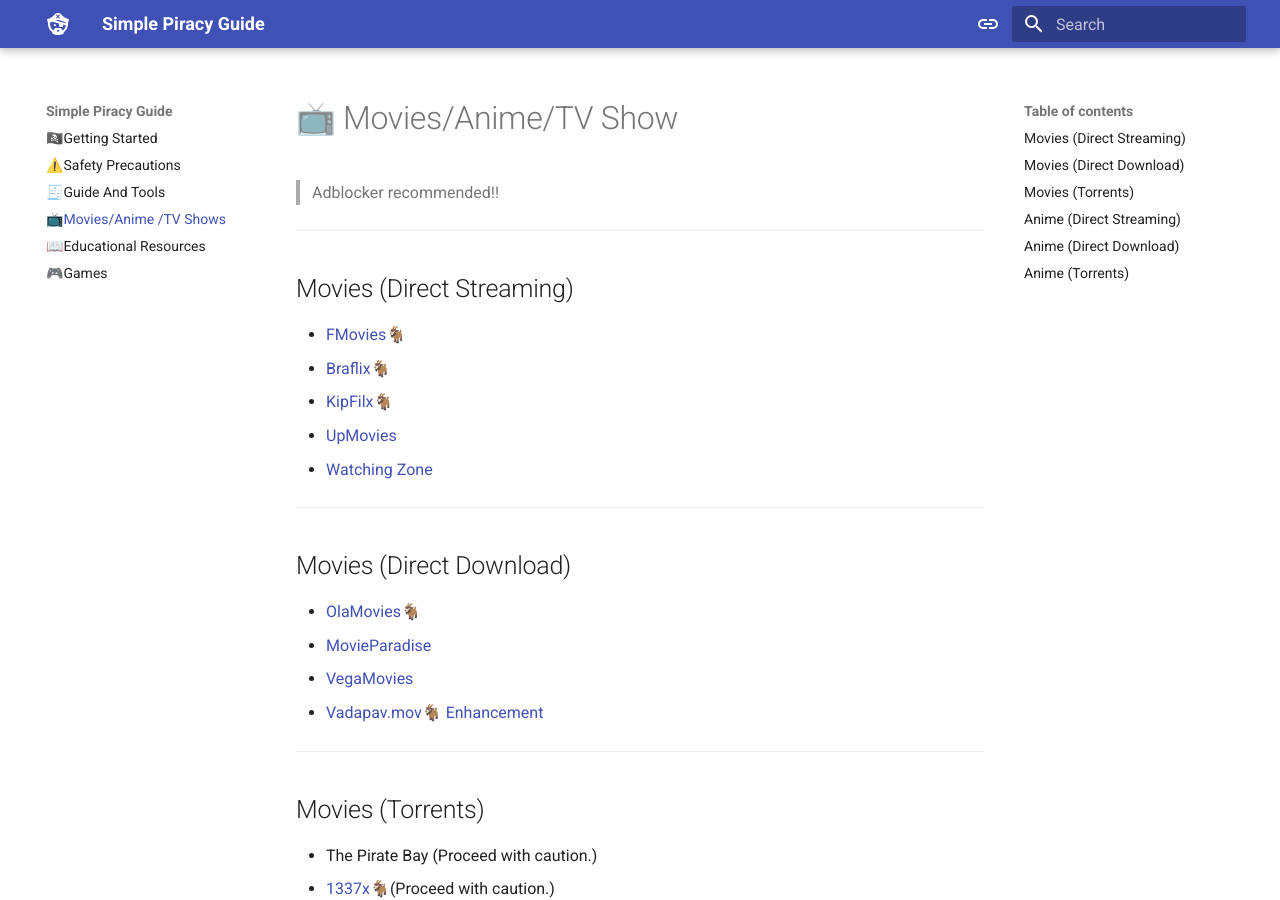
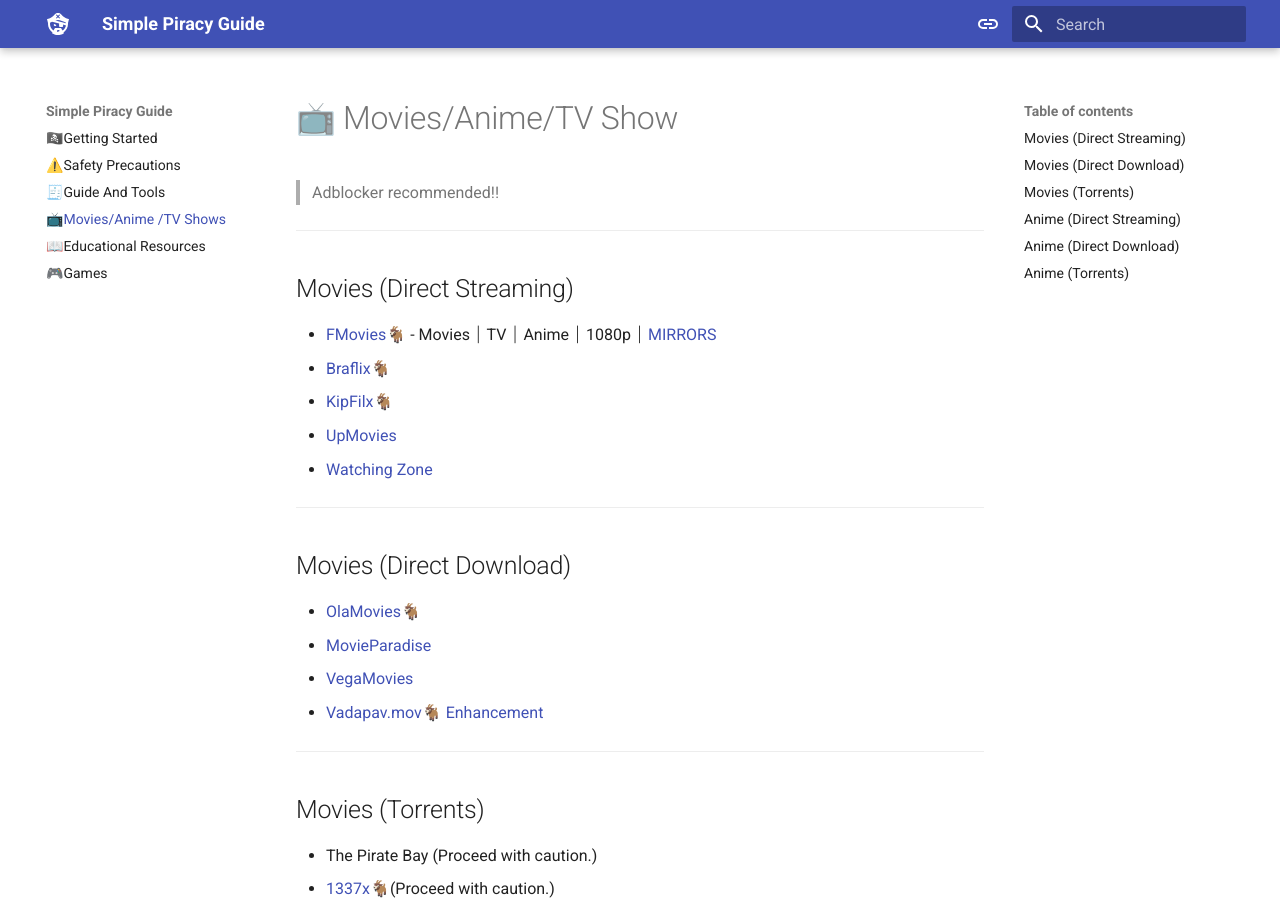
Before and after one commit to eli32-vlc/simple-piracy-guide, an MkDocs documentation site: the page built from docs/movies-anime-tv.md, in a window 1280 px wide and 900 px high. Built offline with MkDocs 1.6.1 and Material for MkDocs 9.7.7, drawn with Linux system fonts in a browser that asks for light colours.

Commit message:
Update movies-anime-tv.md

```diff
--- a/docs/movies-anime-tv.md
+++ b/docs/movies-anime-tv.md
@@ -4,7 +4,7 @@
 
 ---
 ## Movies (Direct Streaming)
-- [FMovies🐐](https://fmoviesz.to/)
+- [FMovies🐐](https://fmoviesz.to/) - Movies ⏐ TV ⏐ Anime ⏐ 1080p ⏐ [MIRRORS](https://fmhy.net/storage#fmovies-clones)
 - [Braflix🐐](https://www.braflix.video/)
 - [KipFilx🐐](https://kipflix.vercel.app/)
 - [UpMovies](https://upmovies.net/)
```
